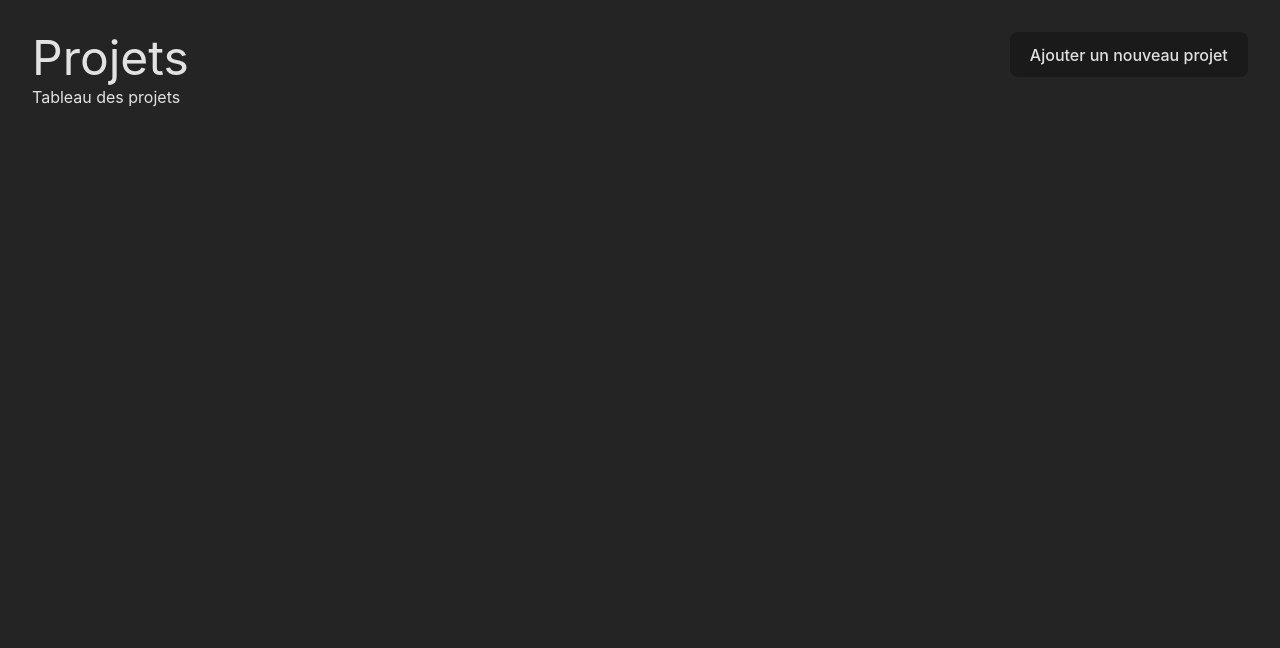
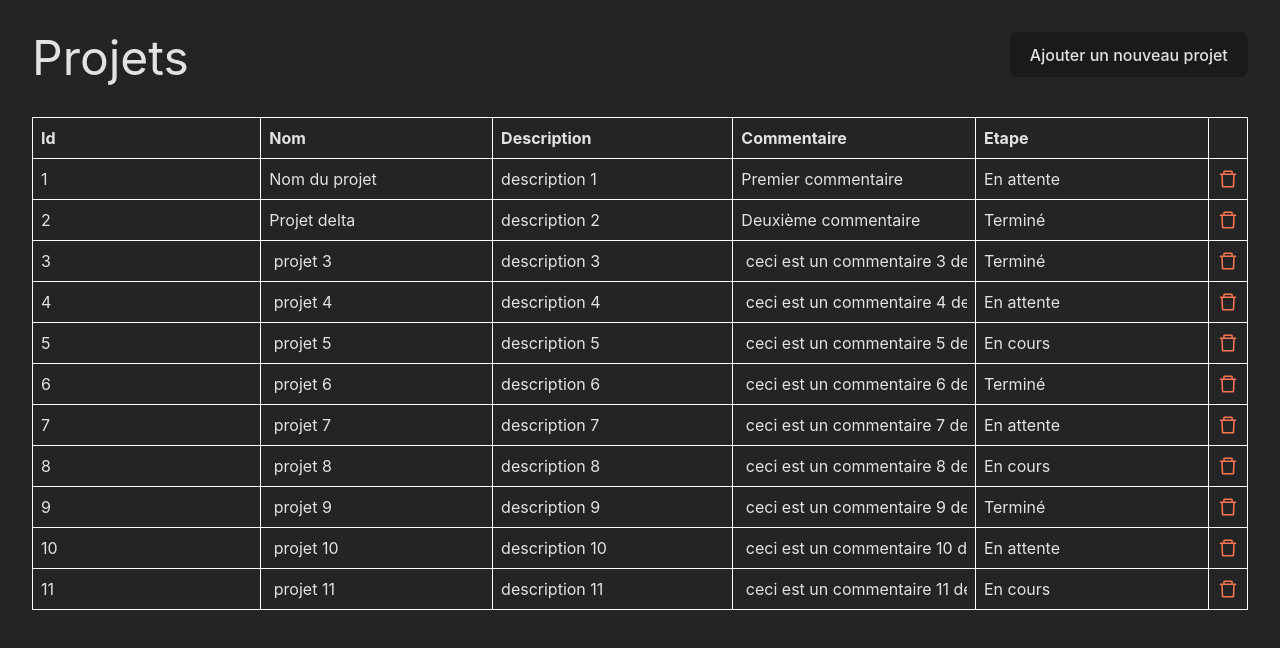
Before and after one commit to SoniaSim/projects-manager, a React (Vite) app: page /projets in a window 1280 px wide. Shown: the top 648 px of the page. Built offline with nearby package versions, Linux system fonts and the light colour scheme; data requests are answered from the project's data file.

Commit message:
feat: add data table & add update and delete project

```diff
--- a/db.json
+++ b/db.json
@@ -2,17 +2,17 @@
   "projects": [
     {
       "id": 1,
-      "nom": " projet 1",
+      "nom": "Nom du projet",
       "description": "description 1",
-      "commentaire": " ceci est un commentaire 1 de test",
+      "commentaire": "Premier commentaire",
       "etape": "En attente"
     },
     {
       "id": 2,
-      "nom": " projet 2",
+      "nom": "Projet delta",
       "description": "description 2",
-      "commentaire": " ceci est un commentaire 2 de test",
-      "etape": "En cours"
+      "commentaire": "Deuxième commentaire",
+      "etape": "Terminé"
     },
     {
       "id": 3,
@@ -76,13 +76,6 @@
       "description": "description 11",
       "commentaire": " ceci est un commentaire 11 de test",
       "etape": "En cours"
-    },
-    {
-      "id": 12,
-      "nom": " projet 12",
-      "description": "description 12",
-      "commentaire": " ceci est un commentaire 12 de test",
-      "etape": "Terminé"
     }
   ]
 }
--- a/package.json
+++ b/package.json
@@ -11,11 +11,14 @@
     "preview": "vite preview"
   },
   "dependencies": {
+    "@tanstack/react-table": "^8.11.0",
     "axios": "^1.6.2",
     "react": "^18.2.0",
     "react-dom": "^18.2.0",
+    "react-icons": "^4.12.0",
     "react-query": "^3.39.3",
-    "react-router-dom": "^6.21.0"
+    "react-router-dom": "^6.21.0",
+    "use-debounce": "^10.0.0"
   },
   "devDependencies": {
     "@types/react": "^18.2.43",
--- a/src/api/projects.ts
+++ b/src/api/projects.ts
@@ -1,7 +1,22 @@
 import axios from 'axios';
 import { Project } from 'type/project';
 
+const baseURL = 'http://localhost:3000';
+
 export const GET_PROJECTS = async (): Promise<Project[]> => {
-  const response = await axios.get<Project[]>('http://localhost:3000/projects');
-  return response.data;
+  const { data } = await axios.get<Project[]>(`${baseURL}/projects`);
+  return data;
 };
+
+export const UPDATE_PROJECT = async (projectId: number, infos: Project) => {
+  const { data } = await axios.patch(`${baseURL}/projects/${projectId}`, {
+    ...infos,
+  });
+
+  return data;
+};
+
+export const DELETE_PROJECT = async (projectId: number) => {
+  const { data } = await axios.delete(`${baseURL}/projects/${projectId}`);
+  return data;
+};
--- /dev/null
+++ b/src/components/DeleteCell.tsx
@@ -0,0 +1,14 @@
+import { AiOutlineDelete } from 'react-icons/ai';
+
+const DeleteCell = ({ row, table }: any) => {
+  return (
+    <div className="flex justify-center">
+      <AiOutlineDelete
+        size={22}
+        color="#f97453"
+        onClick={() => table.options.meta?.deleteProject(row.index)}
+      />
+    </div>
+  );
+};
+export default DeleteCell;
--- /dev/null
+++ b/src/components/EditableCell.tsx
@@ -0,0 +1,18 @@
+import { useDebouncedCallback } from 'use-debounce';
+
+const EditableCell = ({ getValue, row, column, table }: any) => {
+  const initialValue = getValue();
+
+  const debounced = useDebouncedCallback(value => {
+    table.options.meta?.updateData(row.index, column.id, value);
+  }, 1000);
+
+  return (
+    <input
+      defaultValue={initialValue}
+      onChange={e => debounced(e.target.value)}
+      disabled={column.id === 'id'}
+    />
+  );
+};
+export default EditableCell;
--- a/src/components/ProjectsTable.tsx
+++ b/src/components/ProjectsTable.tsx
@@ -1,7 +1,124 @@
 import { Project } from 'type/project';
+import {
+  createColumnHelper,
+  flexRender,
+  getCoreRowModel,
+  useReactTable,
+} from '@tanstack/react-table';
+import EditableCell from './EditableCell';
+import { useMutation, useQueryClient } from 'react-query';
+import { UPDATE_PROJECT, DELETE_PROJECT } from 'api/projects';
+import DeleteCell from './DeleteCell';
+
+const columnHelper = createColumnHelper<Project>();
+
+const columns = [
+  columnHelper.accessor(row => row.id, {
+    id: 'id',
+    header: 'Id',
+    cell: info => <EditableCell {...info} />,
+  }),
+  columnHelper.accessor(row => row.nom, {
+    id: 'nom',
+    header: 'Nom',
+    cell: info => <EditableCell {...info} />,
+  }),
+  columnHelper.accessor(row => row.description, {
+    id: 'description',
+    header: 'Description',
+    cell: info => <EditableCell {...info} />,
+  }),
+  columnHelper.accessor(row => row.commentaire, {
+    id: 'commentaire',
+    header: 'Commentaire',
+    cell: info => <EditableCell {...info} />,
+  }),
+  columnHelper.accessor(row => row.etape, {
+    id: 'etape',
+    header: 'Etape',
+    cell: info => <EditableCell {...info} />,
+  }),
+  columnHelper.accessor('action', {
+    id: 'action',
+    header: '',
+    cell: info => <DeleteCell {...info} />,
+  }),
+];
+
 const ProjectTable = ({ projects }: { projects?: Project[] }) => {
-  console.log(projects);
-  return <div>Tableau des projets</div>;
+  const queryClient = useQueryClient();
+
+  const { mutate: updateProject } = useMutation(
+    ({ projectId, infos }: { projectId: number; infos: Project }) =>
+      UPDATE_PROJECT(projectId, infos),
+    {
+      onSuccess: () => {
+        queryClient.invalidateQueries('projects');
+      },
+    },
+  );
+
+  const { mutate: deleteProject } = useMutation(
+    ({ projectId }: { projectId: number }) => DELETE_PROJECT(projectId),
+    {
+      onSuccess: () => {
+        queryClient.invalidateQueries('projects');
+      },
+    },
+  );
+
+  // TODO : add popover of steps project in table
+  // const projectSteps = new Set(projects?.map(({ etape }) => etape));
+
+  const table = useReactTable({
+    data: projects || [],
+    columns,
+    getCoreRowModel: getCoreRowModel(),
+    meta: {
+      updateData: (rowIndex: number, columnId: string, value: string) =>
+        updateProject({
+          projectId: rowIndex + 1,
+          infos: { [columnId]: value },
+        }),
+      deleteData: (rowIndex: number) =>
+        deleteProject({
+          projectId: rowIndex + 1,
+        }),
+    },
+  });
+
+  return (
+    <div className="mt-8">
+      <table className="w-full table-auto">
+        <thead>
+          {table.getHeaderGroups().map(headerGroup => (
+            <tr key={headerGroup.id}>
+              {headerGroup.headers.map(header => (
+                <th key={header.id} className="text-left">
+                  {flexRender(
+                    header.column.columnDef.header,
+                    header.getContext(),
+                  )}
+                </th>
+              ))}
+            </tr>
+          ))}
+        </thead>
+        <tbody>
+          {table.getRowModel().rows.map(row => (
+            <tr key={row.id}>
+              {row.getVisibleCells().map(cell => (
+                <td key={cell.id}>
+                  {flexRender(cell.column.columnDef.cell, cell.getContext())}
+                </td>
+              ))}
+            </tr>
+          ))}
+        </tbody>
+      </table>
+      <div className="h-4" />
+    </div>
+  );
 };
 
 export default ProjectTable;
--- a/src/index.css
+++ b/src/index.css
@@ -56,6 +56,16 @@ button:focus-visible {
   outline: 4px auto -webkit-focus-ring-color;
 }
 
+input {
+  background-color: var(--ui-background);
+  width: 100%;
+}
+
+table *:not(input, svg, div) {
+  border: 1px solid white;
+  padding: 8px;
+}
+
 /* TODO */
 /* @media (prefers-color-scheme: light) {
 } */
--- a/tailwind.config.ts
+++ b/tailwind.config.ts
@@ -7,6 +7,11 @@ export default {
     './containers/**/*.{js,ts,jsx,tsx}',
   ],
   theme: {
+    borderRadius: {
+      sm: '0.5rem',
+      DEFAULT: '1rem',
+      md: '2rem',
+    },
     fontSize: {
       sm: '0.875rem',
       base: '1rem',
```
Also changed, not shown: src/type/project.ts (+5 -5 lines), .eslintrc.cjs, 1 other file (tests, documents, lock files or other folders).
